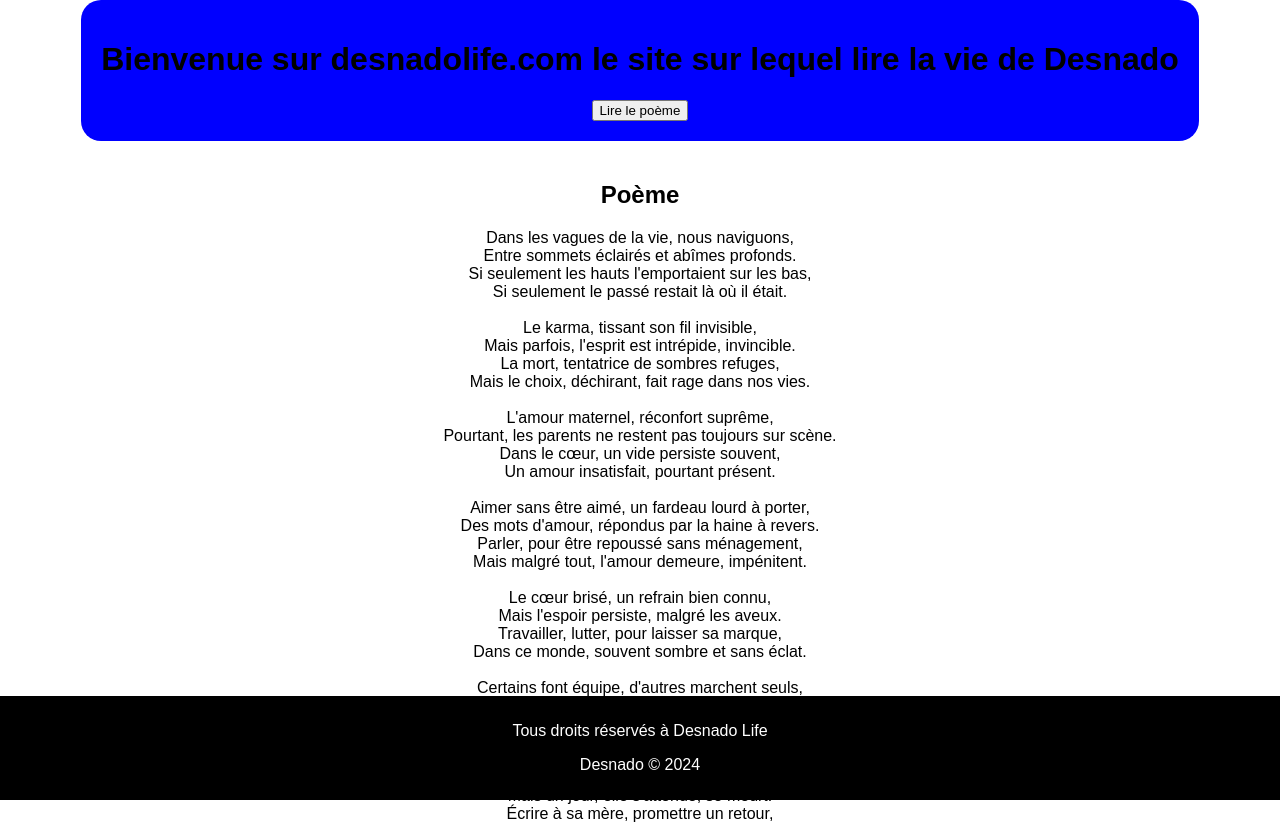
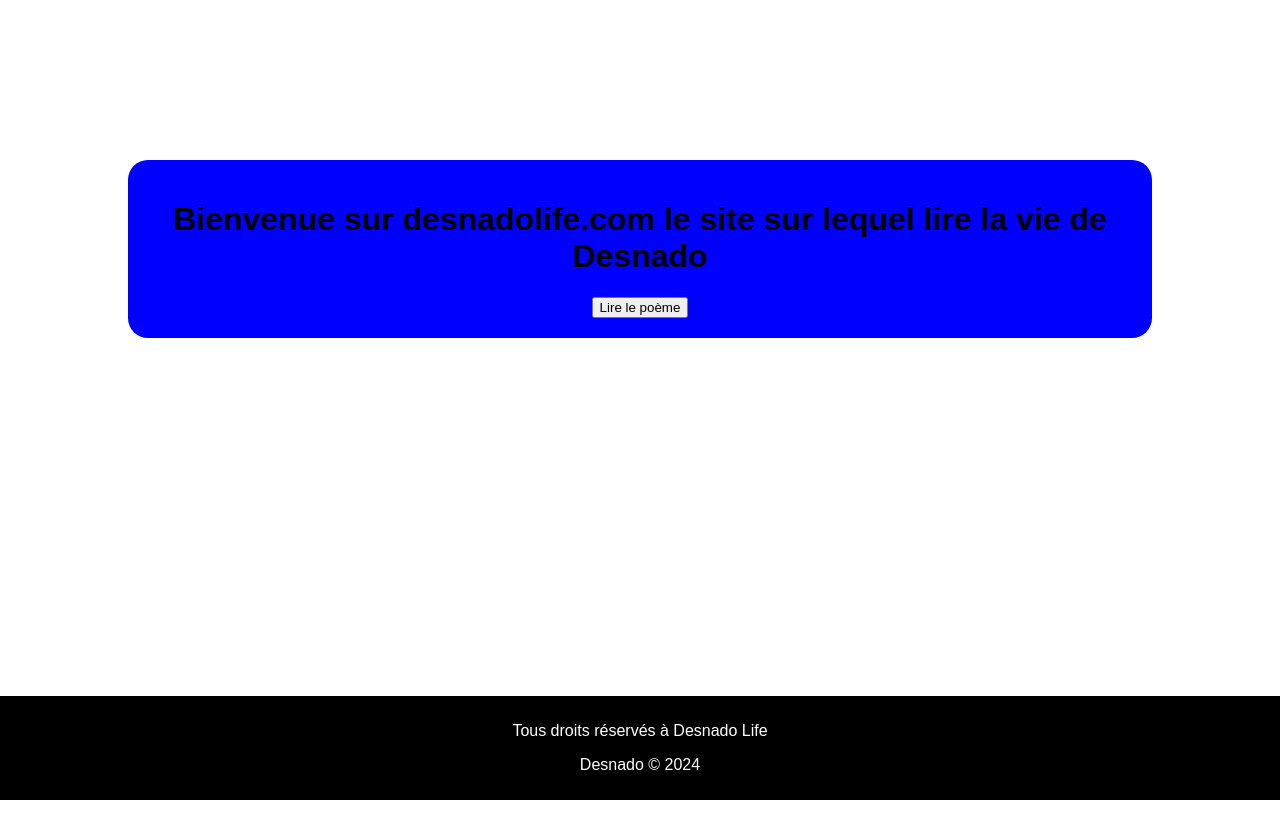
Before and after one commit to Desmasdo/Desnado-Life, a plain HTML site: page index.html in a window 1280 px wide. Shown: the top 822 px of the page. After the commit the page ends 800 px from the top, so only its background shows below. Drawn offline with Linux system fonts and the light colour scheme.

Commit message:
Update index.html

```diff
--- a/index.html
+++ b/index.html
@@ -11,14 +11,16 @@
             padding: 0;
             font-family: Arial, sans-serif;
         }
+        .container {
+            width: 80%; /* Limiter la largeur de la bande à 80% de la page */
+            margin: 20vh auto; /* Centrer la bande verticalement et horizontalement */
+        }
         .welcome-banner {
             background-color: blue;
             color: black;
             text-align: center;
             padding: 20px;
             border-radius: 20px;
-            margin: auto;
-            width: fit-content;
         }
         .footer {
             background-color: black;
@@ -29,40 +31,19 @@
             bottom: 0;
             width: 100%;
         }
-    </style>
-</head>
-<body>
-    <div class="welcome-banner">
-        <h1>Bienvenue sur desnadolife.com le site sur lequel lire la vie de Desnado</h1>
-        <a href="poeme.html"><button>Lire le poème</button></a>
-    </div>
-
-    <div class="footer">
-        <p>Tous droits réservés à Desnado Life</p>
-        <p>Desnado © 2024</p>
-    </div>
-</body>
-</html>
-<!DOCTYPE html>
-<html lang="fr">
-<head>
-    <meta charset="UTF-8">
-    <meta name="viewport" content="width=device-width, initial-scale=1.0">
-    <title>Poème - Desnado Life</title>
-    <style>
-        body {
-            background-color: white;
-            margin: 0;
-            padding: 0;
-            font-family: Arial, sans-serif;
-        }
         .poem {
-            padding: 20px;
-            text-align: center;
+            display: none;
         }
     </style>
 </head>
 <body>
+    <div class="container">
+        <div class="welcome-banner">
+            <h1>Bienvenue sur desnadolife.com le site sur lequel lire la vie de Desnado</h1>
+            <a href="javascript:void(0);" onclick="document.querySelector('.poem').style.display = 'block';"><button>Lire le poème</button></a>
+        </div>
+    </div>
+
     <div class="poem">
         <h2>Poème</h2>
         <p>
```
